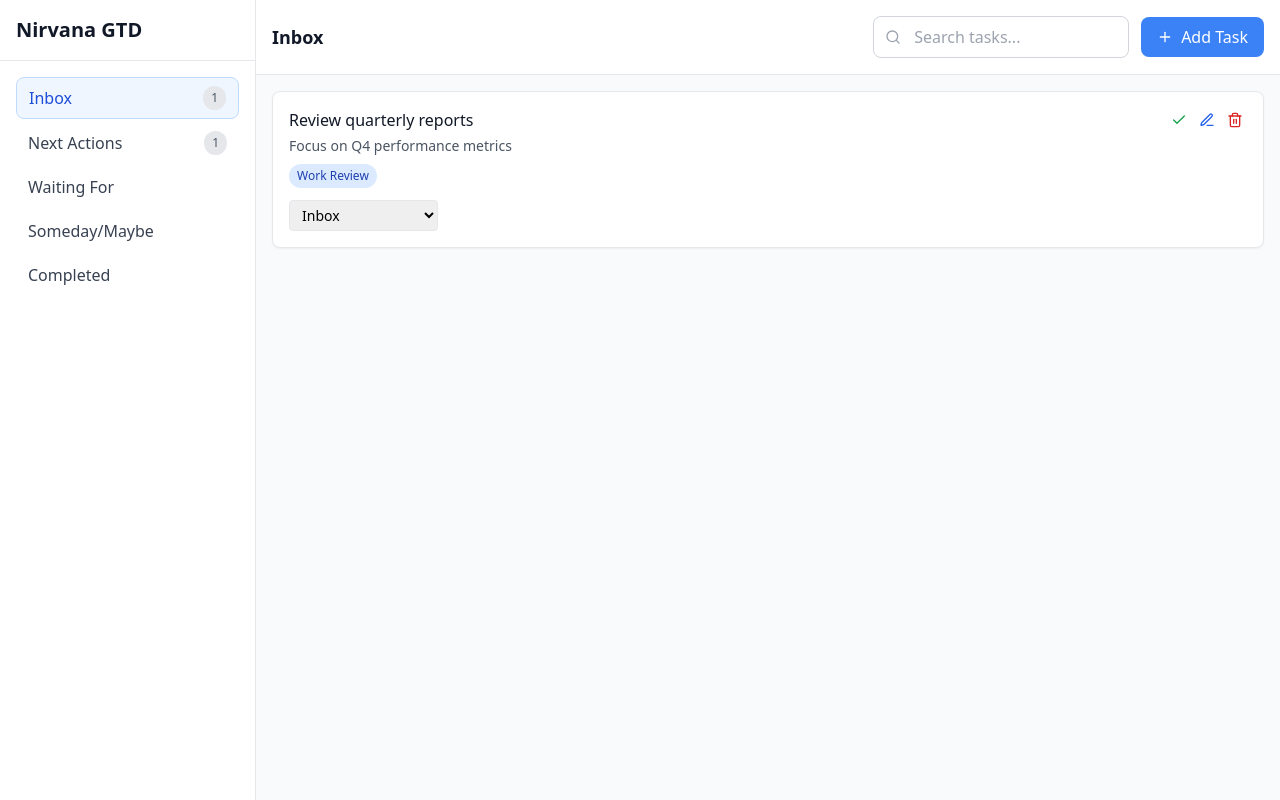
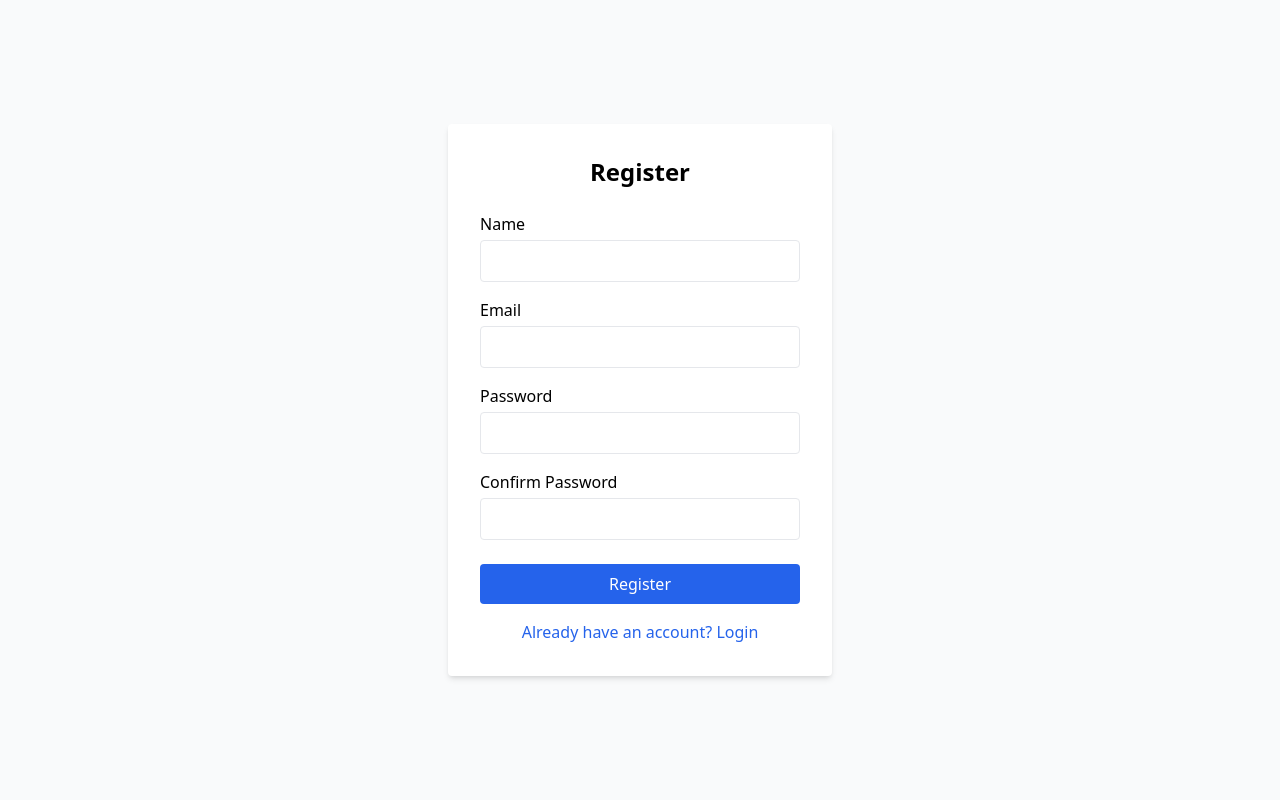
Before and after one commit to trevorlitsey/gtd, a React (Create React App) app in the folder frontend/: page /register in a window 1280 px wide. Built offline with nearby package versions, Linux system fonts and the light colour scheme.

Commit message:
update login flow

```diff
--- a/frontend/src/App.tsx
+++ b/frontend/src/App.tsx
@@ -2,8 +2,17 @@
 import { Plus, Search, Archive } from "lucide-react";
 import TaskForm from "./components/TaskForm";
 import TaskItem from "./components/TaskItem";
+import {
+  BrowserRouter as Router,
+  Routes,
+  Route,
+  useNavigate,
+} from "react-router-dom";
+import Login from "./components/Login";
+import Register from "./components/Register";
+import { authService } from "./services/api";
 
-const NirvanaGTD = () => {
+const NirvanaGTD = ({ onLogout }: { onLogout: () => void }) => {
   const [tasks, setTasks] = useState<any[]>([]);
   const [projects, setProjects] = useState<any[]>([]);
   const [activeView, setActiveView] = useState("inbox");
@@ -171,6 +180,15 @@
             ))}
           </div>
         </nav>
+        {/* Logout Button */}
+        <div className="p-4 border-t border-gray-200">
+          <button
+            onClick={onLogout}
+            className="w-full flex items-center justify-center px-3 py-2 text-gray-700 hover:bg-gray-50 rounded-lg transition-colors"
+          >
+            <span>Logout</span>
+          </button>
+        </div>
       </div>
       {/* Main Content */}
       <div className="flex-1 flex flex-col">
@@ -258,4 +276,78 @@
   );
 };
 
-export default NirvanaGTD;
+const useAuth = () => {
+  const [user, setUser] = useState<any>(authService.getCurrentUser());
+  useEffect(() => {
+    setUser(authService.getCurrentUser());
+  }, []);
+  return { user, setUser };
+};
+
+const App: React.FC = () => {
+  const { user, setUser } = useAuth();
+  const navigate = useNavigate();
+  const [loginError, setLoginError] = useState<string | null>(null);
+
+  const handleLogout = () => {
+    authService.logout();
+    setUser(null);
+    navigate("/login");
+  };
+
+  const handleLogin = async (email: string, password: string) => {
+    try {
+      setLoginError(null);
+      const user = await authService.login(email, password);
+      setUser(user);
+      navigate("/");
+    } catch (err) {
+      setLoginError("Login failed. Please check your credentials.");
+    }
+  };
+
+  const handleRegister = async (
+    name: string,
+    email: string,
+    password: string
+  ) => {
+    try {
+      const user = await authService.register(name, email, password);
+      setUser(user);
+      navigate("/");
+    } catch (err) {
+      alert("Registration failed. Please try again.");
+    }
+  };
+
+  return (
+    <Routes>
+      <Route
+        path="/login"
+        element={<Login onLogin={handleLogin} error={loginError} />}
+      />
+      <Route
+        path="/register"
+        element={<Register onRegister={handleRegister} />}
+      />
+      <Route
+        path="/*"
+        element={
+          user ? (
+            <NirvanaGTD onLogout={handleLogout} />
+          ) : (
+            <Login onLogin={handleLogin} error={loginError} />
+          )
+        }
+      />
+    </Routes>
+  );
+};
+
+const AppWithRouter = () => (
+  <Router>
+    <App />
+  </Router>
+);
+
+export default AppWithRouter;
--- /dev/null
+++ b/frontend/src/components/Login.tsx
@@ -0,0 +1,78 @@
+import React, { useState } from "react";
+
+interface LoginProps {
+  onLogin: (email: string, password: string) => void;
+  error?: string | null;
+}
+
+const Login: React.FC<LoginProps> = ({ onLogin, error: externalError }) => {
+  const [email, setEmail] = useState("");
+  const [password, setPassword] = useState("");
+  const [localError, setLocalError] = useState<string | null>(null);
+
+  // Use external error if provided, otherwise use local error
+  const error = externalError || localError;
+
+  const handleSubmit = (e: React.FormEvent) => {
+    e.preventDefault();
+    if (!email || !password) {
+      setLocalError("Please enter both email and password.");
+      return;
+    }
+    setLocalError(null);
+    onLogin(email, password);
+  };
+
+  return (
+    <div className="flex items-center justify-center min-h-screen bg-gray-50">
+      <form
+        onSubmit={handleSubmit}
+        className="bg-white p-8 rounded shadow-md w-full max-w-sm"
+      >
+        <h2 className="text-2xl font-bold mb-6 text-center">Login</h2>
+        <div className="mb-4">
+          <label className="block mb-1">Email</label>
+          <input
+            type="email"
+            value={email}
+            onChange={(e) => setEmail(e.target.value)}
+            className={`w-full p-2 border rounded ${
+              error ? "border-red-500" : ""
+            }`}
+            required
+          />
+        </div>
+        <div className="mb-4">
+          <label className="block mb-1">Password</label>
+          <input
+            type="password"
+            value={password}
+            onChange={(e) => setPassword(e.target.value)}
+            className={`w-full p-2 border rounded ${
+              error ? "border-red-500" : ""
+            }`}
+            required
+          />
+        </div>
+        {error && (
+          <div className="mb-4 p-3 bg-red-50 border border-red-200 rounded text-red-600 text-sm">
+            {error}
+          </div>
+        )}
+        <button
+          type="submit"
+          className="w-full bg-blue-600 text-white py-2 rounded hover:bg-blue-700 transition"
+        >
+          Login
+        </button>
+        <div className="mt-4 text-center">
+          <a href="/register" className="text-blue-600 hover:underline">
+            Don't have an account? Register
+          </a>
+        </div>
+      </form>
+    </div>
+  );
+};
+
+export default Login;
--- /dev/null
+++ b/frontend/src/components/Register.tsx
@@ -0,0 +1,92 @@
+import React, { useState } from "react";
+
+interface RegisterProps {
+  onRegister: (name: string, email: string, password: string) => void;
+}
+
+const Register: React.FC<RegisterProps> = ({ onRegister }) => {
+  const [name, setName] = useState("");
+  const [email, setEmail] = useState("");
+  const [password, setPassword] = useState("");
+  const [confirmPassword, setConfirmPassword] = useState("");
+  const [error, setError] = useState<string | null>(null);
+
+  const handleSubmit = (e: React.FormEvent) => {
+    e.preventDefault();
+    if (!name || !email || !password) {
+      setError("Please fill in all fields.");
+      return;
+    }
+    if (password !== confirmPassword) {
+      setError("Passwords do not match.");
+      return;
+    }
+    setError(null);
+    onRegister(name, email, password);
+  };
+
+  return (
+    <div className="flex items-center justify-center min-h-screen bg-gray-50">
+      <form
+        onSubmit={handleSubmit}
+        className="bg-white p-8 rounded shadow-md w-full max-w-sm"
+      >
+        <h2 className="text-2xl font-bold mb-6 text-center">Register</h2>
+        {error && <div className="mb-4 text-red-600">{error}</div>}
+        <div className="mb-4">
+          <label className="block mb-1">Name</label>
+          <input
+            type="text"
+            value={name}
+            onChange={(e) => setName(e.target.value)}
+            className="w-full p-2 border rounded"
+            required
+          />
+        </div>
+        <div className="mb-4">
+          <label className="block mb-1">Email</label>
+          <input
+            type="email"
+            value={email}
+            onChange={(e) => setEmail(e.target.value)}
+            className="w-full p-2 border rounded"
+            required
+          />
+        </div>
+        <div className="mb-4">
+          <label className="block mb-1">Password</label>
+          <input
+            type="password"
+            value={password}
+            onChange={(e) => setPassword(e.target.value)}
+            className="w-full p-2 border rounded"
+            required
+          />
+        </div>
+        <div className="mb-6">
+          <label className="block mb-1">Confirm Password</label>
+          <input
+            type="password"
+            value={confirmPassword}
+            onChange={(e) => setConfirmPassword(e.target.value)}
+            className="w-full p-2 border rounded"
+            required
+          />
+        </div>
+        <button
+          type="submit"
+          className="w-full bg-blue-600 text-white py-2 rounded hover:bg-blue-700 transition"
+        >
+          Register
+        </button>
+        <div className="mt-4 text-center">
+          <a href="/login" className="text-blue-600 hover:underline">
+            Already have an account? Login
+          </a>
+        </div>
+      </form>
+    </div>
+  );
+};
+
+export default Register;
--- a/frontend/src/services/api.ts
+++ b/frontend/src/services/api.ts
@@ -41,24 +41,27 @@
   async login(email: string, password: string) {
     const response = await api.post("/auth/login", { email, password });
     localStorage.setItem("token", response.data.token);
-    return response.data;
+    localStorage.setItem("user", JSON.stringify(response.data.user));
+    return response.data.user;
   },
 
-  async register(email: string, password: string, name: string) {
+  async register(name: string, email: string, password: string) {
     const response = await api.post("/auth/register", {
+      name,
       email,
       password,
-      name,
     });
     localStorage.setItem("token", response.data.token);
-    return response.data;
+    localStorage.setItem("user", JSON.stringify(response.data.user));
+    return response.data.user;
   },
 
   logout() {
     localStorage.removeItem("token");
+    localStorage.removeItem("user");
   },
 
-  getCurrentUser(): User | null {
+  getCurrentUser() {
     const userStr = localStorage.getItem("user");
     return userStr ? JSON.parse(userStr) : null;
   },
```
